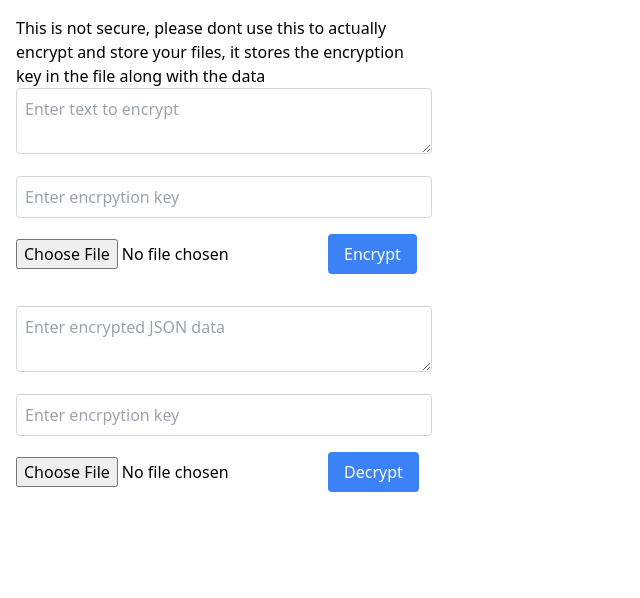
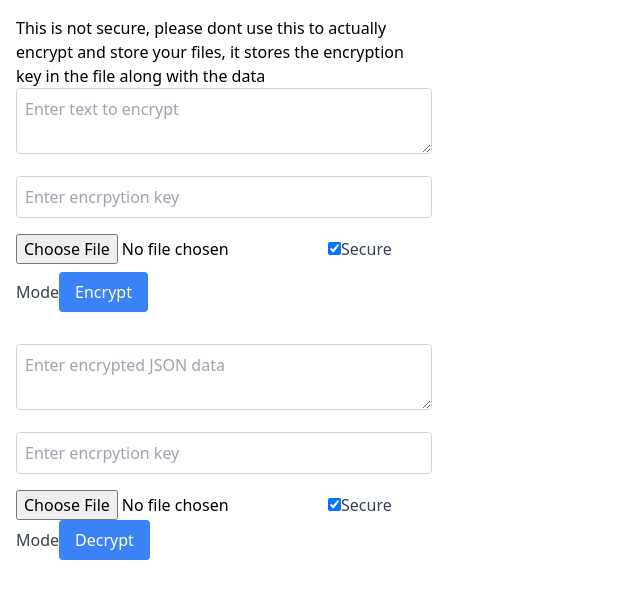
Before and after one commit to pvwnthem/encryption-site, a Next.js app: page / in a window 1280 px wide. Shown: the top 598 px of the page, without its empty margins (0-640 px from the left). Built offline with nearby package versions, Linux system fonts and the light colour scheme.

Commit message:
add secure mode

```diff
--- a/src/components/DecryptForm.tsx
+++ b/src/components/DecryptForm.tsx
@@ -10,6 +10,7 @@ const DecryptForm = () => {
   const [decryptedData, setDecryptedData] = useState('');
   const [fileUrl, setFileUrl] = useState('')
   const [encryptionKey, setEncryptionKey] = useState('')
+  const [mode, setMode] = useState(true)
 
   const handleInputChange = (event: any) => {
     setEncryptedData(event.target.value);
@@ -38,9 +39,11 @@ const DecryptForm = () => {
             fileData[0]
         );
 
-        const ivBuffer = TextHelper.convertBase64ToStream<Uint8Array>(
+        const ivBuffer = mode ? TextHelper.convertBase64ToStream<Uint8Array>(
+          fileData[1]
+        ) : TextHelper.convertBase64ToStream<Uint8Array>(
           fileData[2]
-        );
+        )
 
         cryptoService.decrypt(cipherBuffer, key, ivBuffer).then((res) =>
         {
@@ -90,6 +93,12 @@ const DecryptForm = () => {
         onChange={(e) => setEncryptionKey(e.target.value)}
       />
       <input type="file" onChange={onSelectFile} />
+      <input
+        type='checkbox'
+        checked={mode}
+        onChange={() => setMode(!mode)}
+      />
+      <span className="text-gray-700">Secure Mode</span>
       <button
         className="px-4 py-2 bg-blue-500 text-white rounded"
         onClick={handleDecrypt}
--- a/src/components/EncryptForm.tsx
+++ b/src/components/EncryptForm.tsx
@@ -8,7 +8,7 @@ const EncryptForm = () => {
   const [encryptedData, setEncryptedData] = useState<any>(null);
   const [eventFile, setEventFile] = useState<File>()
   const [encryptionKey, setEncryptionKey] = useState('')
-
+  const [mode, setMode] = useState(true)
 
 
 
@@ -40,7 +40,7 @@ const EncryptForm = () => {
 
       const { cipher, key, iv } = encryptionKey ? await cryptoService.encrypt(plainData, encryptionKey) : await cryptoService.encrypt(plainData);
       if (inputFile) {
-        const encryptedFile = new Blob([TextHelper.convertStreamToBase64(cipher), "|", TextHelper.convertStreamToBase64(key), "|", TextHelper.convertStreamToBase64(iv) ], { type: 'application/octet-stream' });
+        const encryptedFile = mode ? new Blob([TextHelper.convertStreamToBase64(cipher), "|", TextHelper.convertStreamToBase64(iv) ], { type: 'application/octet-stream' }) : new Blob([TextHelper.convertStreamToBase64(cipher), "|", TextHelper.convertStreamToBase64(key), "|", TextHelper.convertStreamToBase64(iv) ], { type: 'application/octet-stream' });
       const encryptedFileUrl = URL.createObjectURL(encryptedFile);
       setEncryptedData({
         cipher: TextHelper.convertStreamToBase64(cipher),
@@ -85,8 +85,15 @@ const EncryptForm = () => {
         onChange={onSelectFile}
 
       />
+      <input
+        type='checkbox'
+        checked={mode}
+        onChange={() => setMode(!mode)}
+      />
+      <span className="text-gray-700">Secure Mode</span>
+
       <button
-        className="px-4 py-2 bg-blue-500 text-white rounded"
+        className="px-4 py-2 bg-blue-500 mt-2 text-white rounded"
         onClick={handleEncrypt}
       >
         Encrypt
```
